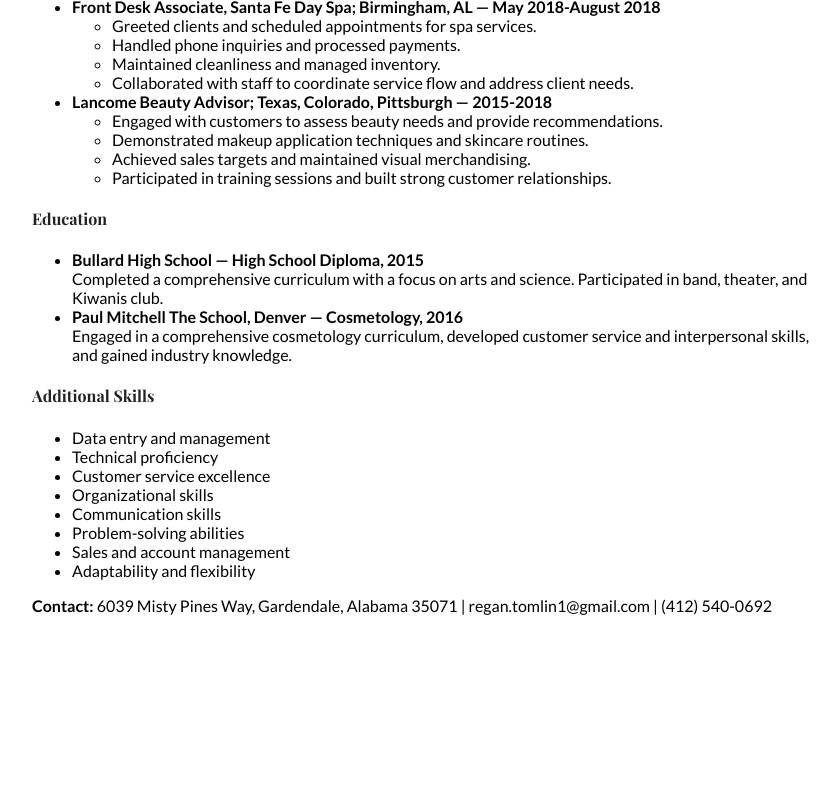
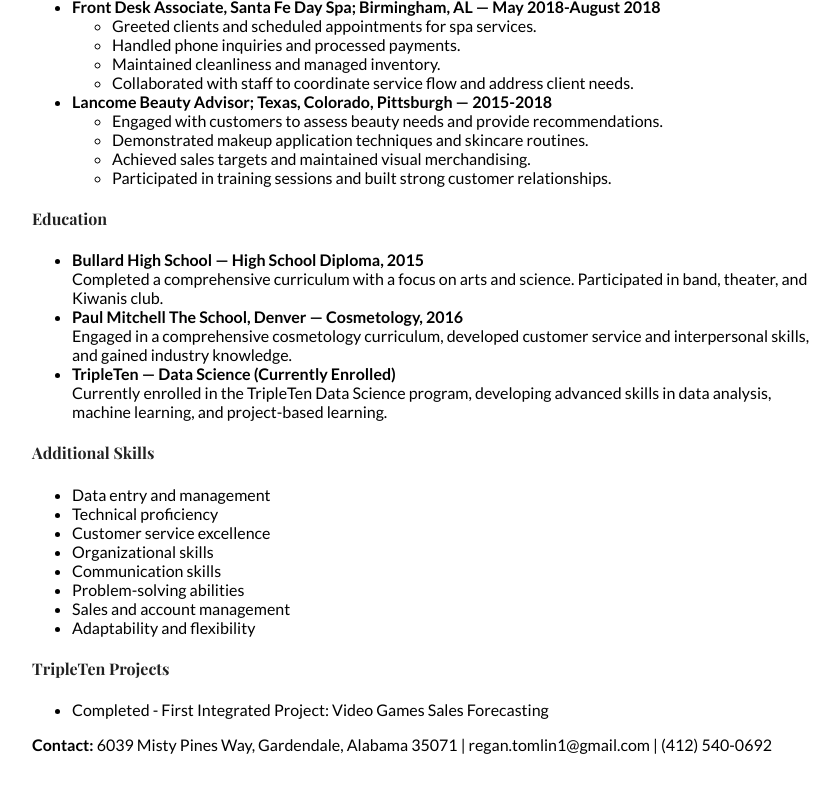
Before and after one commit to RTomlin1/my-portfolio, a plain HTML site: page index.html in a window 1280 px wide. Shown: the part 1523-2315 px from the top of the page, without its empty margins (208-1048 px from the left). Before the commit the page ends 2194 px from the top, so only its background shows below. Drawn offline with nearby package versions, Linux system fonts and the light colour scheme.

Commit message:
Updated to reflect finished integrated project.

```diff
--- a/index.html
+++ b/index.html
@@ -198,6 +198,9 @@
             <li><strong>Paul Mitchell The School, Denver — Cosmetology, 2016</strong><br>Engaged in a comprehensive
                 cosmetology curriculum, developed customer service and interpersonal skills, and gained industry
                 knowledge.</li>
+            <li><strong>TripleTen — Data Science (Currently Enrolled)</strong><br>Currently enrolled in the TripleTen
+                Data Science program, developing advanced skills in data analysis, machine learning, and project-based
+                learning.</li>
         </ul>
         <h4>Additional Skills</h4>
         <ul>
@@ -210,6 +213,10 @@
             <li>Sales and account management</li>
             <li>Adaptability and flexibility</li>
         </ul>
+        <h4>TripleTen Projects</h4>
+        <ul>
+            <li>Completed - First Integrated Project: Video Games Sales Forecasting</li>
+        </ul>
         <p><strong>Contact:</strong> 6039 Misty Pines Way, Gardendale, Alabama 35071 | regan.tomlin1@gmail.com | (412)
             540-0692</p>
     </section>
```
